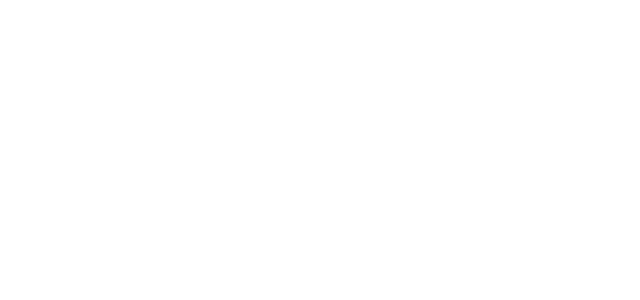
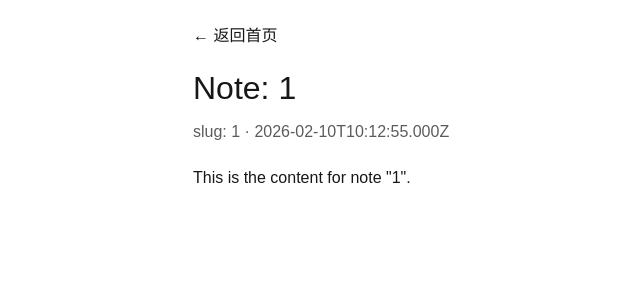
Before and after one commit to lztyblog/System-and-Device, a Next.js app in the folder web/: page /notes/1 in a window 1280 px wide. Shown: the top 300 px of the page, without its empty margins (21-661 px from the left). Built offline with nearby package versions, Linux system fonts and the light colour scheme.

Commit message:
fix: resolve api route conflict + notes page

```diff
--- a/web/app/notes/[slug]/page.tsx
+++ b/web/app/notes/[slug]/page.tsx
@@ -1,54 +1,65 @@
+// web/app/notes/[slug]/page.tsx
 import Link from "next/link";
-import { getNote } from "@/app/lib/notes";
+import { headers } from "next/headers";
+
+function baseUrlFromHeaders(h: Headers) {
+  const host = h.get("host") ?? "localhost:3000";
+  const proto =
+    h.get("x-forwarded-proto") ?? (host.includes("localhost") ? "http" : "https");
+  return `${proto}://${host}`;
+}
+
+type NoteDetail = {
+  slug: string;
+  title: string;
+  content: string;
+  time: string;
+};
 
 export default async function NotePage({
   params,
 }: {
   params: { slug: string };
 }) {
-  const note = getNote(params.slug);
-  if (!note) {
+  const h = await headers();
+  const baseUrl = baseUrlFromHeaders(h);
+
+  // ✅ 关键：这里一定是 ${params.slug}
+  const res = await fetch(`${baseUrl}/api/notes/${params.slug}`, {
+    cache: "no-store",
+  });
+
+  if (!res.ok) {
     return (
-      <main className="mx-auto max-w-3xl px-6 py-16">
-        <div className="rounded-2xl border border-white/10 bg-white/5 p-6 text-white">
-          <div className="text-xl font-semibold">未找到内容</div>
-          <div className="mt-2 text-white/70">这个条目可能被删除或改名了。</div>
-          <Link className="mt-6 inline-block text-white underline" href="/">
-            返回首页
-          </Link>
-        </div>
+      <main style={{ padding: 24 }}>
+        <h1>找不到这条 Note</h1>
+        <p>
+          slug: <code>{params.slug}</code>
+        </p>
+        <p>
+          API: <code>{baseUrl}/api/notes/{params.slug}</code>
+        </p>
+        <Link href="/">返回首页</Link>
       </main>
     );
   }
 
+  const data = (await res.json()) as NoteDetail;
+
   return (
-    <main className="mx-auto max-w-3xl px-6 py-10 text-white">
-      <Link href="/" className="text-white/70 hover:text-white">
+    <main style={{ padding: 24, maxWidth: 900, margin: "0 auto" }}>
+      <Link href="/" style={{ display: "inline-block", marginBottom: 16 }}>
         ← 返回首页
       </Link>
 
-      <div className="mt-6 rounded-2xl border border-white/10 bg-white/5 p-7">
-        <div className="text-sm text-white/60">
-          {note.category} · 更新于 {new Date(note.updatedAt).toLocaleString()}
-        </div>
-        <h1 className="mt-3 text-3xl font-semibold">{note.title}</h1>
-        <p className="mt-3 text-white/75">{note.desc}</p>
+      <h1 style={{ fontSize: 32, marginBottom: 8 }}>{data.title}</h1>
+      <div style={{ opacity: 0.7, marginBottom: 20 }}>
+        <span>slug: {data.slug}</span> · <span>{data.time}</span>
+      </div>
 
-        <div className="mt-4 flex flex-wrap gap-2">
-          {note.tags.map((t) => (
-            <span
-              key={t}
-              className="rounded-full border border-white/10 bg-black/30 px-3 py-1 text-sm text-white/70"
-            >
-              #{t}
-            </span>
-          ))}
-        </div>
-
-        <div className="mt-8 whitespace-pre-wrap leading-7 text-white/85">
-          {note.content.trim()}
-        </div>
-      </div>
+      <article style={{ lineHeight: 1.8, fontSize: 16, whiteSpace: "pre-wrap" }}>
+        {data.content}
+      </article>
     </main>
   );
 }
```
